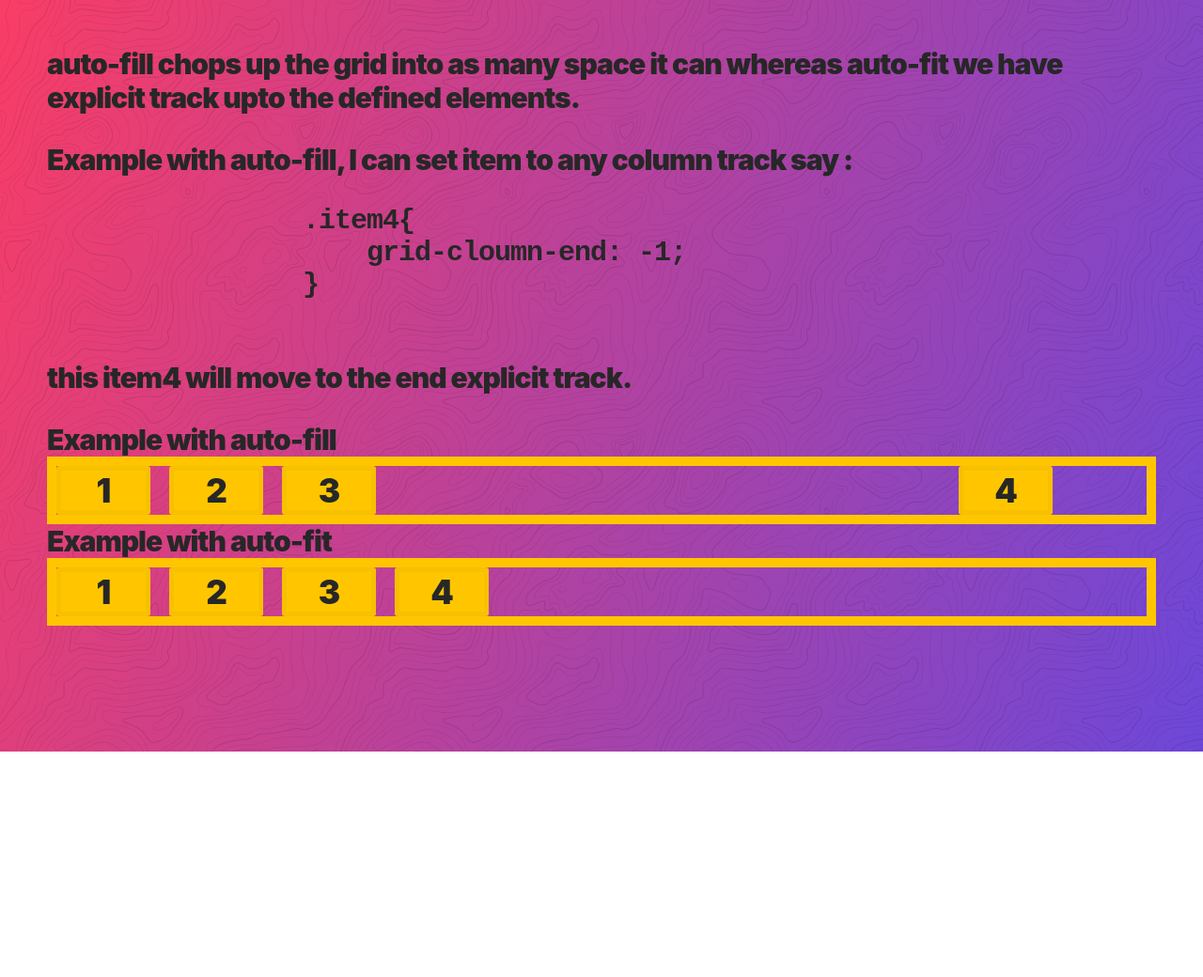
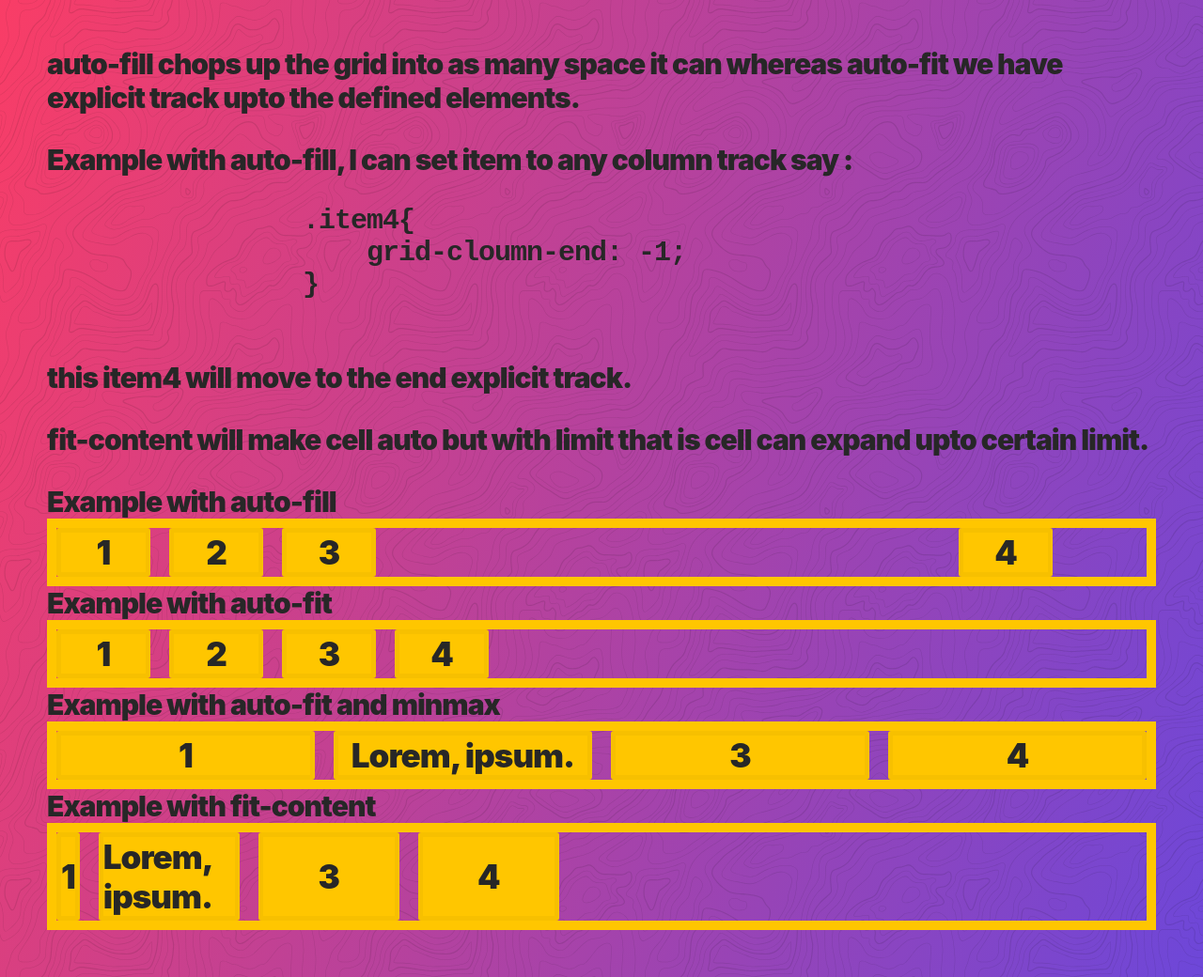
Before and after one commit to jscodelover/playing-with-CSS-Grid, a plain HTML site: page auto-fill-and-auto-fit-and-minmax/index.html in a window 1280 px wide. Shown: the whole page at 94% size. Before the commit the page ends 800 px from the top, so only its background shows below. Drawn offline with Linux system fonts and the light colour scheme.

Commit message:
feat: minmax with auto fill and fit-content

```diff
--- a/auto-fill-and-auto-fit-and-minmax/index.html
+++ b/auto-fill-and-auto-fit-and-minmax/index.html
@@ -22,6 +22,18 @@
             grid-gap:20px;
             border: 10px solid var(--yellow);
         }
+        .container3{
+            display:grid;
+            grid-template-columns: repeat(auto-fit, minmax(100px, 1fr));
+            grid-gap:20px;
+            border: 10px solid var(--yellow);
+        }
+        .container4{
+            display:grid;
+            grid-template-columns: fit-content(200px) 150px 150px 150px;
+            grid-gap:20px;
+            border: 10px solid var(--yellow);
+        }
         .item4{
             grid-column-end: -1;
         }
@@ -42,6 +54,7 @@
             </pre>
             this item4 will move to the end explicit track.
         </p>
+        <p>fit-content will make cell auto but with limit that is cell can expand upto certain limit.</p>
     </div>
     <div>Example with auto-fill</div>
     <div class="container1">
@@ -57,6 +70,20 @@
             <div class="item">2</div>
             <div class="item">3</div>
             <div class="item item4">4</div>
-        </div>
+    </div>
+    <div>Example with auto-fit and minmax</div>
+    <div class="container3">
+        <div class="item">1</div>
+        <div class="item">Lorem, ipsum.</div>
+        <div class="item">3</div>
+        <div class="item">4</div>
+    </div>
+    <div>Example with fit-content</div>
+    <div class="container4">
+        <div class="item">1</div>
+        <div class="item">Lorem, ipsum.</div>
+        <div class="item">3</div>
+        <div class="item">4</div>
+    </div>
 </body>
 </html>
```
